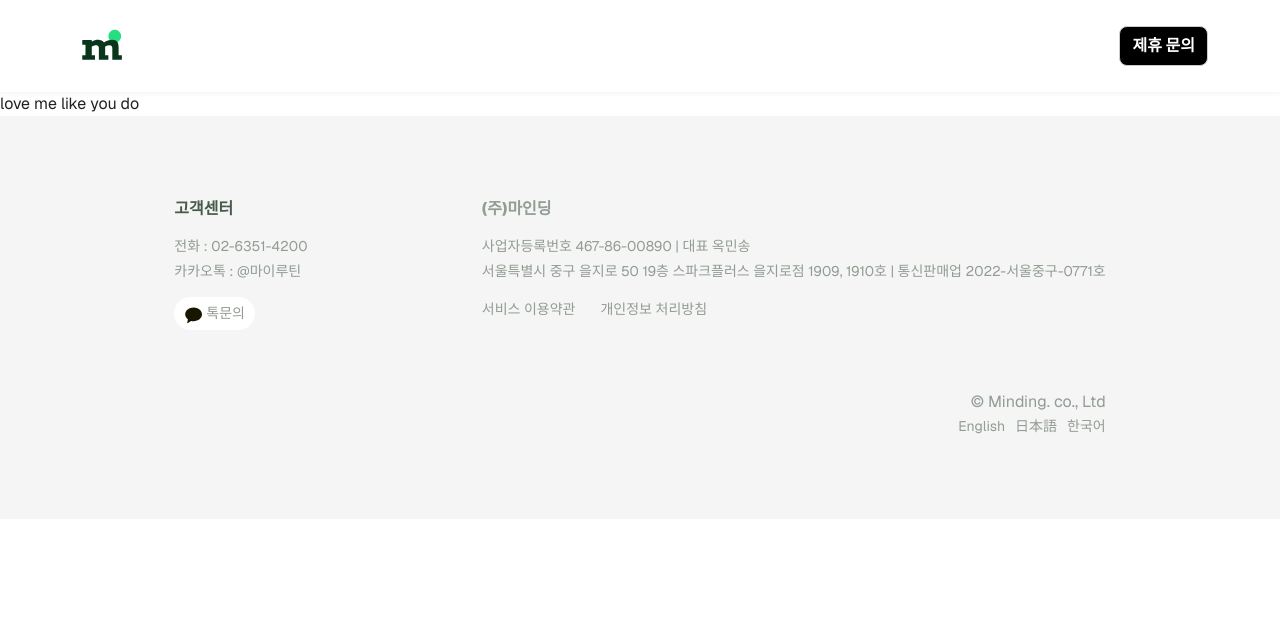
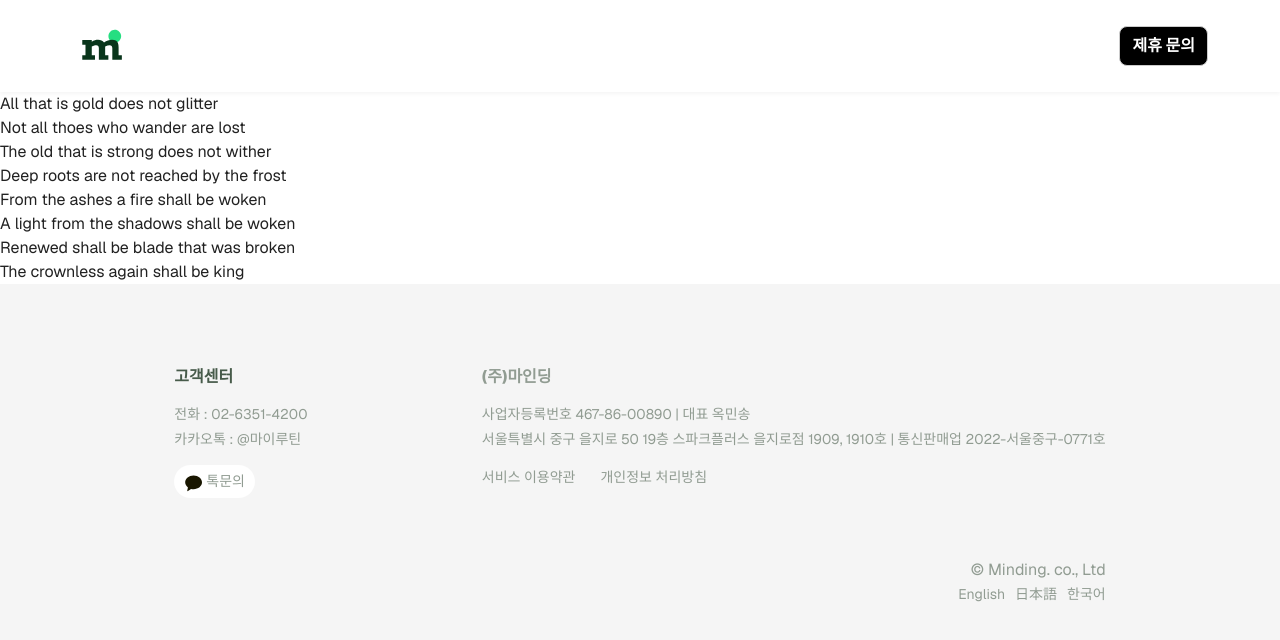
Before and after one commit to hit-that-drum/clone-my-routine, a Next.js app: page / in a window 1280 px wide. Shown: the top 640 px of the page. Built offline with nearby package versions, Linux system fonts and the light colour scheme.

Commit message:
[feature/home] isLoginFalseHome 생성

```diff
--- /dev/null
+++ b/src/app/isLoginFalseHome/page.tsx
@@ -0,0 +1,16 @@
+"use client";
+
+export default function isLoginFalseHome() {
+  return (
+    <div>
+      <div>All that is gold does not glitter</div>
+      <div>Not all thoes who wander are lost</div>
+      <div>The old that is strong does not wither</div>
+      <div>Deep roots are not reached by the frost</div>
+      <div>From the ashes a fire shall be woken</div>
+      <div>A light from the shadows shall be woken</div>
+      <div>Renewed shall be blade that was broken</div>
+      <div>The crownless again shall be king</div>
+    </div>
+  );
+}
--- a/src/app/page.tsx
+++ b/src/app/page.tsx
@@ -3,6 +3,7 @@
 import Home from "./home/page";
 import Header from "@/components/Header/Header";
 import Footer from "@/components/Footer/Footer";
+import IsLoginFalseHome from "./isLoginFalseHome/page";
 import { useEffect, useState } from "react";
 
 export default function HomePage() {
@@ -28,7 +29,7 @@ export default function HomePage() {
       ) : (
         <>
           <Header isLogin={isLogin} />
-          <div>love me like you do</div>
+          <IsLoginFalseHome />
           <Footer />
         </>
       )}
```
